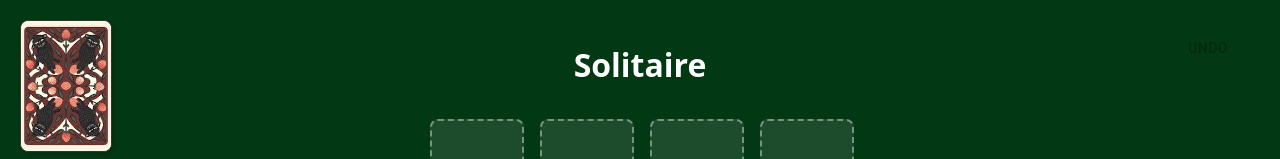
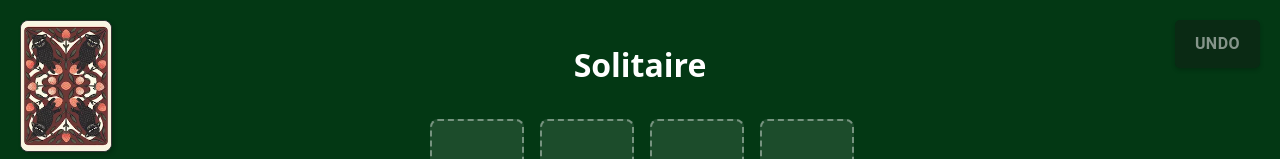
Before and after one commit to Team-Mavericks-CCG/Mavericks_Cat_CGs, a React (Vite) app in the folder frontend/: page /solitaire in a window 1280 px wide. Shown: the top 159 px of the page. Built offline with nearby package versions, Linux system fonts and the light colour scheme.

Commit message:
fix undo button style

```diff
--- a/frontend/src/games/solitaire/solitairePage.css
+++ b/frontend/src/games/solitaire/solitairePage.css
@@ -196,19 +196,3 @@ h1 {
   border-color: rgba(255, 255, 255, 0.8);
   background-color: rgba(255, 255, 255, 0.2);
 }
-
-.undo-area {
-  position: absolute;
-  top: 20px;
-  right: 20px;
-  color: white;
-  border: none;
-  padding: 10px 20px;
-  border-radius: 5px;
-  cursor: pointer;
-  font-size: 16px;
-}
-
-.undo-button:hover {
-  background-color: rgba(255, 255, 255, 0.2);
-}
--- a/frontend/src/games/solitaire/solitairePage.tsx
+++ b/frontend/src/games/solitaire/solitairePage.tsx
@@ -7,7 +7,35 @@ import {
   getCardBackImage,
   getAllCardImages,
 } from "../utils/CardImage";
-import { Button } from "@mui/material";
+import { Button, styled } from "@mui/material";
+
+const UndoButton = styled(Button)(() => ({
+  position: "absolute",
+  top: "20px",
+  right: "20px",
+  backgroundColor: "rgba(20, 20, 20, 0.8)",
+  padding: "10px 20px",
+  borderRadius: "5px",
+  cursor: "pointer",
+  fontSize: "16px",
+  transition: "all 0.2s ease",
+  textAlign: "center",
+  fontWeight: "bold",
+  boxShadow: "0px 2px 4px rgba(0, 0, 0, 0.2)",
+  "&:hover": {
+    backgroundColor: "rgba(20, 20, 20, 0.6)",
+    transform: "translateY(-2px)",
+    boxShadow: "0px 4px 8px rgba(0, 0, 0, 0.2)",
+  },
+  "&:active": {
+    transform: "translateY(0)",
+    boxShadow: "0px 1px 2px rgba(0, 0, 0, 0.2)",
+  },
+  "&.Mui-disabled": {
+    backgroundColor: "rgba(20, 20, 20, 0.4)",
+    color: "rgba(255, 255, 255, 0.5)",
+  },
+}));
 
 // Card component with fallback handling
 const CardComponent: React.FC<{
@@ -274,16 +302,14 @@ export const SolitairePage: React.FC = () => {
             <div className="stock">{renderStock(game.stock)}</div>
             <div className="waste">{renderWaste(game.stock)}</div>
           </div>
-          <div className="undo-area">
-            <Button
+          <UndoButton
             className="undo-button"
             onClick={handleUndo}
             disabled={!canUndo}
             aria-label="Undo last move"
           >
             Undo
-            </Button>
-          </div>
+          </UndoButton>
         </>
       )}
     </div>
```
Lines whose indentation alone changed are shown as unchanged.
